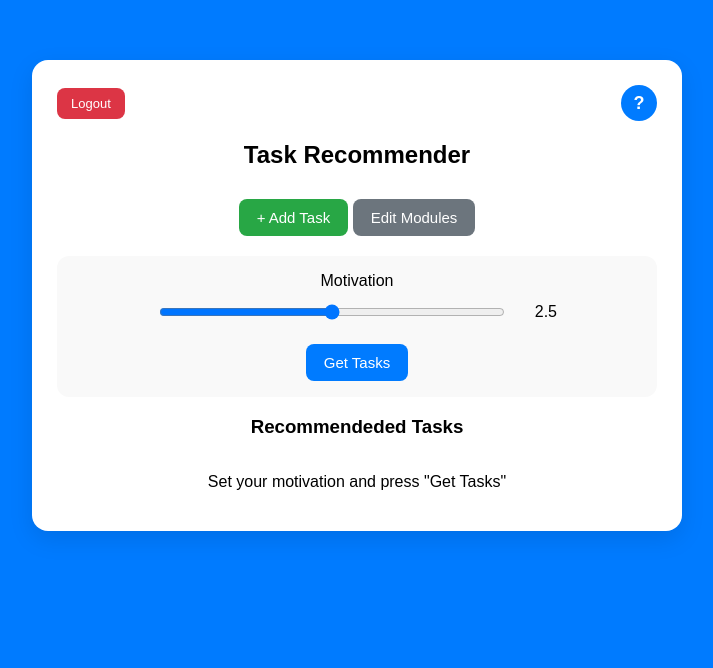
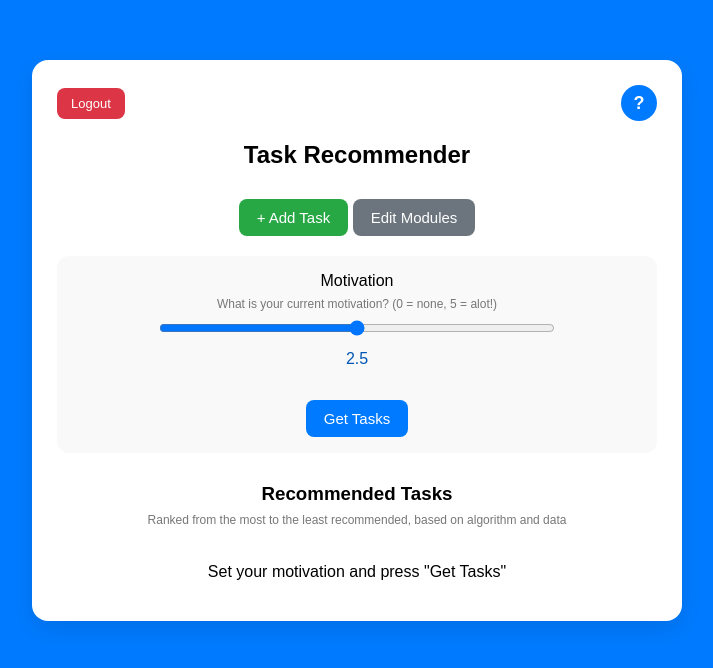
Before and after one commit to nat-07/Academic-Task-Recommender, a Flask app: page /recommendation in a window 1280 px wide. Shown: the top 668 px of the page, without its empty margins (283-996 px from the left). Run offline with Flask 3, Linux system fonts and the light colour scheme; the visitor is signed in with stand-in values (Sample User, id 1); data that the repository does not hold is empty; some libraries are stand-ins or nearby versions.

Commit message:
changed some wordings and updated slider UI

```diff
--- a/app.py
+++ b/app.py
@@ -190,7 +190,7 @@ def get_modules():
                 "module_id": r[0],
                 "name": r[1],
                 "likeness": float(r[2]),
-                "difficulty": int(r[3])
+                "difficulty": float(r[3])
             }
             for r in rows
         ]
--- a/templates/recommendation.html
+++ b/templates/recommendation.html
@@ -150,6 +150,13 @@
         color: #777;
       }
 
+      .helper-text {
+  font-size: 12px;
+  color: #777;
+  margin-top: -5px;
+  text-align: center;
+}
+
       .task-btn {
         flex-shrink: 0;
         background-color: #007bff;
@@ -181,23 +188,39 @@
         margin-top: 20px;
       }
 
+      #addModuleDropdown,
+      #editModuleName,
+      #taskTypeSelect{
+        margin-bottom:10px;
+      }
+
       .slider-row {
         display: flex;
         align-items: center;
         gap: 10px;
         width: 100%;
         max-width: 400px;
+        margin-top: -5px;
       }
 
       .slider-row input[type="range"] {
         flex: 1;
       }
 
+
+
+      #likenessVal,
+      #difficultyVal,
+      #taskDifficultyVal,
+      #addLikenessVal,
+      #addDifficultyVal,
       #val {
         font-size: 16px;
         font-weight: 500;
         min-width: 40px;
-        text-align: right;
+        text-align: center;
+        margin-bottom: 10px;
+        color:#0056b3;
       }
 
       #getTasksBtn,
@@ -273,6 +296,11 @@
       .cancel {
         background: #ccc;
         color: black;
+      }
+
+      .section-title {
+        margin-bottom: 5px;
+        margin-top:30px;
       }
 
       /* -----------------------------
@@ -377,7 +405,7 @@
 
     <p><b>1. Modules</b><br>
     Click "Edit Modules" → "+ Add Module".</br>
-    Pick your module out of the currently listed (more will be added in future updates), and set how much you like that module with "Likeness", and how difficult it is with "Difficulty". </br>
+    Pick your module out of the currently listed (more will be added in future updates), and set how much you like that module with "Likeability", and how difficult it is with "Difficulty". </br>
     You can edit and delete your modules. However, deleting a module will also delete the current active tasks corresponding to that module.
 
     <p><b>2. Tasks</b><br>
@@ -411,13 +439,17 @@
     </select>
 
     <!-- Likeness Slider -->
-    <label>Likeness (0–1)</label>
+    <label>Module Likeability</label>
+    <small class="helper-text">How much do you like this module? (0 = Hate it!, 1 = Love it!)</small>
     <input type="range" id="addLikeness" min="0" max="1" step="0.1" value="0.5" />
     <span id="addLikenessVal">0.5</span>
 
     <!-- Difficulty Input -->
-    <label>Difficulty (1–5)</label>
-    <input type="number" id="addDifficulty" min="1" max="5" value="3" />
+    <label>Difficulty</label>
+    <small class="helper-text">How difficult is this module for you? (0 = easy, 1 = hard)</small>
+    <input type="range" id="addDifficulty" min="0" max="1" step="0.1" value="0.5" />
+    <span id="addDifficultyVal">0.5</span>
+
 
     <div class="modal-actions">
       <button id="saveAddModuleBtn" class="task-btn">Save</button>
@@ -430,9 +462,11 @@
     <div class="modal-content">
       <h3 id="moduleModalTitle">Edit Module</h3>
 
-      <input type="text" id="editModuleName" placeholder="Module name" />
+      <input type="text" id="editModuleName" placeholder="Module name" disabled />
 
-      <label>Likeness (0–1)</label>
+      <label>Module Likeability</label>
+      <small class="helper-text">How much do you like this module? (0 = Hate it!, 1 = Love it!)</small>
+
       <input
         type="range"
         id="editLikeness"
@@ -443,8 +477,19 @@
       />
       <span id="likenessVal">0.5</span>
 
-      <label>Difficulty (1–5)</label>
-      <input type="number" id="editDifficulty" min="1" max="5" value="3" />
+      <label>Module Difficulty</label>
+      <small class="helper-text">How difficult is this module for you? (0 = easy, 1 = hard)</small>
+
+
+      <input
+        type="range"
+        id="editDifficulty"
+        min="0"
+        max="1"
+        step="0.1"
+        value="0.5"
+      />
+      <span id="difficultyVal">0.5</span>
 
       <div class="modal-actions">
         <button id="saveModuleChanges" class="task-btn">Save</button>
@@ -476,14 +521,17 @@
       <option value="Practice">Practice</option>
     </select>
 
-    <label for="taskDifficulty">Difficulty (0–1)</label>
-<input type="number"
+    <label for="taskDifficulty">Task Difficulty</label>
+    <small class="helper-text">How hard will this task be for you?(0 = easy, 1 = hard)</small>
+
+<input type="range"
        id="taskDifficulty"
        min="0"
        max="1"
        step="0.1"
-       value="0.5"
-       placeholder="Enter difficulty (0-1)" />
+       value="0.5" />
+<span id="taskDifficultyVal">0.5</span>
+
 
     <!-- Estimated Time -->
     <label for="estimatedTime">Estimated Time (minutes)</label>
@@ -516,6 +564,7 @@
 
         <div class="controls">
           <label for="motivation">Motivation</label>
+            <small class="helper-text">What is your current motivation? (0 = none, 5 = alot!) </small>
 
           <div class="slider-row">
             <input
@@ -526,13 +575,15 @@
               step="0.1"
               value="2.5"
             />
-            <span id="val">2.5</span>
+
           </div>
+          <span id="val">2.5</span>
 
           <button id="getTasksBtn" class="task-btn">Get Tasks</button>
         </div>
 
-        <h3 class="section-title">Recommendeded Tasks</h3>
+        <h3 class="section-title">Recommended Tasks</h3>
+        <small class="helper-text">Ranked from the most to the least recommended, based on algorithm and data</small>
 
         <div id="recommendationBox"></div>
       </div>
@@ -565,6 +616,7 @@
       const editLikeness = document.getElementById("editLikeness");
       const likenessVal = document.getElementById("likenessVal");
       const editDifficulty = document.getElementById("editDifficulty");
+      const difficultyVal = document.getElementById("difficultyVal");
 
       const tutorialModal = document.getElementById("tutorialModal");
 const tutorialBtn = document.getElementById("tutorialBtn");
@@ -577,6 +629,13 @@ const closeTutorialBtn = document.getElementById("closeTutorialBtn");
       // Login
       const loginBtn = document.getElementById("loginBtn");
 
+
+const taskDifficulty = document.getElementById("taskDifficulty");
+const taskDifficultyVal = document.getElementById("taskDifficultyVal");
+
+taskDifficulty.oninput = () => {
+  taskDifficultyVal.textContent = taskDifficulty.value;
+};
       /* -----------------------------
    STATE
 ----------------------------- */
@@ -608,6 +667,7 @@ const addModuleDropdown = document.getElementById("addModuleDropdown");
 const addLikeness = document.getElementById("addLikeness");
 const addLikenessVal = document.getElementById("addLikenessVal");
 const addDifficulty = document.getElementById("addDifficulty");
+const addDifficultyVal = document.getElementById("addDifficultyVal");
 const saveAddModuleBtn = document.getElementById("saveAddModuleBtn");
 const closeAddModuleModal = document.getElementById("closeAddModuleModal");
 
@@ -616,12 +676,15 @@ addLikeness.oninput = () => {
   addLikenessVal.textContent = addLikeness.value;
 };
 
+addDifficulty.oninput = () => {
+  addDifficultyVal.textContent = addDifficulty.value;
+};
 // Open/close modal
 function openAddModuleModal() {
   addModuleDropdown.value = "";
   addLikeness.value = 0.5;
   addLikenessVal.textContent = "0.5";
-  addDifficulty.value = 3;
+  addDifficultyVal.value = 0.5;
   addModuleModal.style.display = "flex";
 }
 
@@ -797,9 +860,9 @@ saveAddModuleBtn.onclick = async () => {
         moduleModalTitle.textContent = "Edit Module";
         editModuleName.value = m.name;
         editLikeness.value = m.likeness;
+        editDifficulty.value = m.difficulty;
         likenessVal.textContent = m.likeness;
-        editDifficulty.value = m.difficulty;
-
+        difficultyVal.textContent = m.difficulty;
         deleteModuleBtn.style.display = "inline-block";
         openModal(editModal);
       }
@@ -811,16 +874,10 @@ saveAddModuleBtn.onclick = async () => {
   const name = editModuleName.value.trim();
   if (!name) return alert("Enter name");
 
-  // Ensure difficulty is a number between 0 and 1
-  let difficulty = parseFloat(editDifficulty.value);
-  if (isNaN(difficulty)) difficulty = 0.5;
-  if (difficulty < 0) difficulty = 0;
-  if (difficulty > 1) difficulty = 1;
-
   const updatedModule = {
     name,
     likeness: parseFloat(editLikeness.value),
-    difficulty: parseFloat(difficulty.toFixed(2)),
+    difficulty: parseFloat(editDifficulty.value),
   };
 
   try {
@@ -911,10 +968,18 @@ saveAddModuleBtn.onclick = async () => {
         likenessVal.textContent = editLikeness.value;
       };
 
+    editDifficulty.oninput = () => {
+        difficultyVal.textContent = editDifficulty.value;
+      };
+
       /* -----------------------------
    TASK MODAL
 ----------------------------- */
-      openTaskBtn.onclick = () => openModal(taskModal);
+      openTaskBtn.onclick = () => {
+  taskDifficulty.value = 0.5;
+  taskDifficultyVal.textContent = "0.5";
+  openModal(taskModal);
+};
 
       saveTaskBtn.onclick = async () => {
   const description = taskNameInput.value.trim();
```
